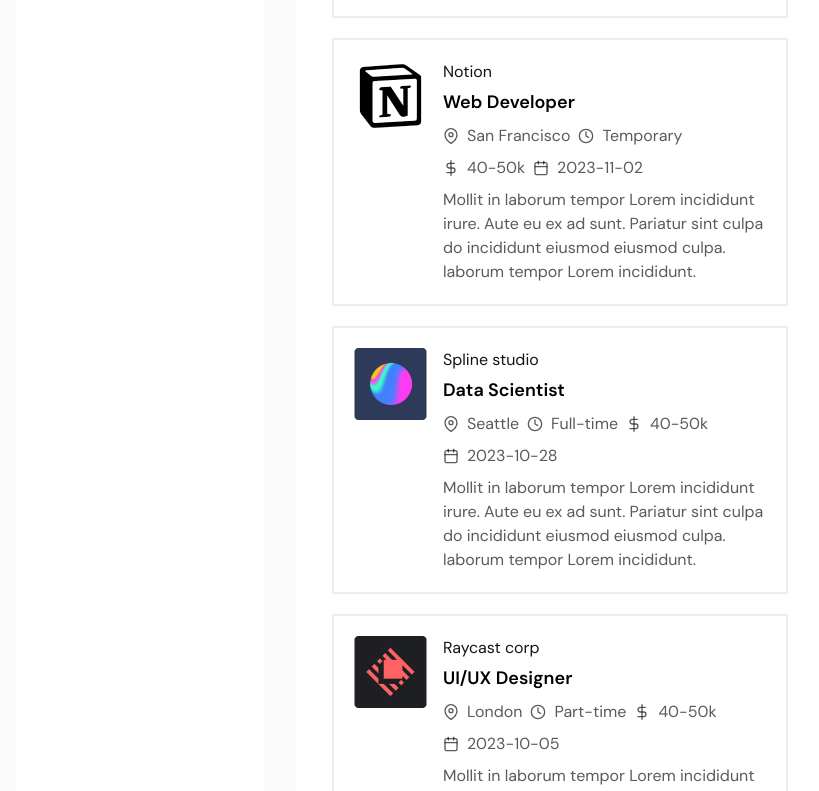
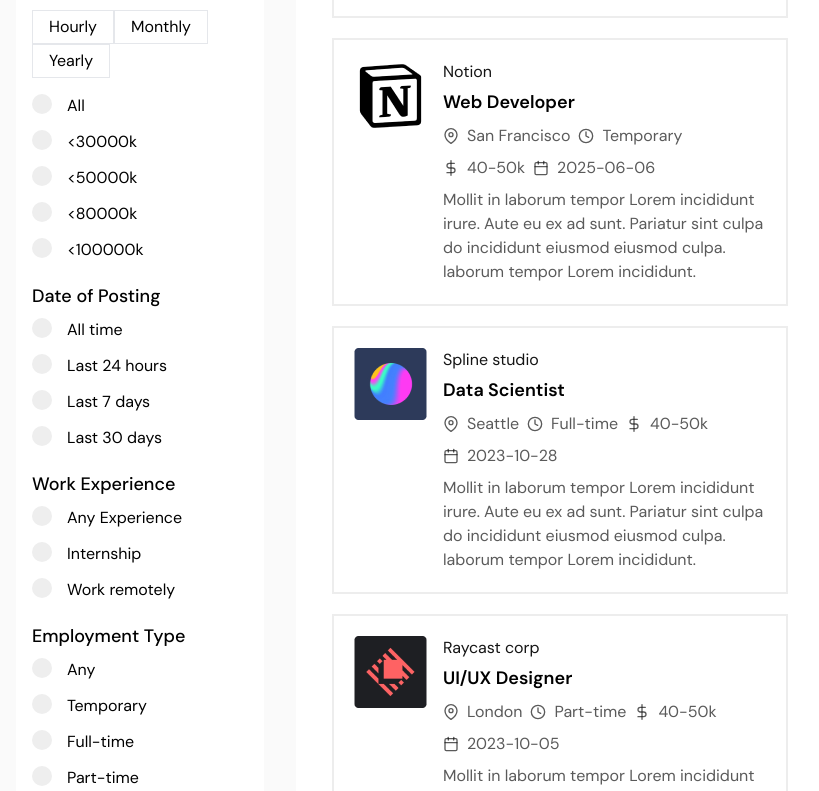
Before and after one commit to poojapgeek/Job_Portal, a React (Vite) app in the folder Client/: page / in a window 1280 px wide. Shown: the part 762-1553 px from the top of the page, without its empty margins (80-899 px from the left). Built offline with nearby package versions, Linux system fonts and the light colour scheme.

Commit message:
Left part is done with other filters

```diff
--- a/Client/public/jobs.json
+++ b/Client/public/jobs.json
@@ -8,7 +8,7 @@
       "maxPrice": "30",
       "salaryType": "Yearly",
       "jobLocation": "Brussels",
-      "postingDate": "2023-11-03",
+      "postingDate": "2025-10-06",
       "experienceLevel": "Any experience",
       "employmentType": "Full-time",
       "description": "Mollit in laborum tempor Lorem incididunt irure. Aute eu ex ad sunt. Pariatur sint culpa do incididunt eiusmod eiusmod culpa. laborum tempor Lorem incididunt."
@@ -22,7 +22,7 @@
       "maxPrice": "50",
       "salaryType": "Yearly",
       "jobLocation": "San Francisco",
-      "postingDate": "2023-11-02",
+      "postingDate": "2025-06-06",
       "experienceLevel": "Internship",
       "employmentType": "Temporary",
       "description": "Mollit in laborum tempor Lorem incididunt irure. Aute eu ex ad sunt. Pariatur sint culpa do incididunt eiusmod eiusmod culpa. laborum tempor Lorem incididunt."
--- a/Client/src/pages/Home.jsx
+++ b/Client/src/pages/Home.jsx
@@ -67,7 +67,8 @@
         jobLocation.toLowerCase() === selected.toLowerCase() || parseInt(maxPrice) <= selected ||
         salaryType.toLowerCase() === selected.toLowerCase() ||
         experienceLevel.toLowerCase() === selected.toLowerCase() ||
-        employmentType.toLowerCase() === selected.toLowerCase()
+        employmentType.toLowerCase() === selected.toLowerCase()||
+        postingDate>=selected
       ))
       console.log(filteredJobs);
     }
--- a/Client/src/sidebar/Button.jsx
+++ b/Client/src/sidebar/Button.jsx
@@ -0,0 +1,11 @@
+import React from 'react'
+
+const Button = ({onClickHandler,value,title}) => {
+  return (
+
+        <button onClick={onClickHandler} value={value} className='px-4 py-1 border text-base hover:bg-blue'>{title}</button>
+
+  )
+}
+
+export default Button
--- /dev/null
+++ b/Client/src/sidebar/EmploymentType.jsx
@@ -0,0 +1,22 @@
+import React from 'react'
+import Inputfield from '../components/Inputfield'
+
+const EmploymentType = ({handleChange}) => {
+  return (
+    <div>
+           <h4 className='text-lg font-medium mb-2 '>Employment Type</h4>
+        <div>
+            <label className='sidebar-label-container'>
+                <input type='radio' name='test' id='test' value="" onChange={handleChange}/>
+                <span className='checkmark'></span>Any
+            </label>
+               <Inputfield handleChange={handleChange} value="Temporary" title="Temporary" name="test"/>
+            <Inputfield handleChange={handleChange} value="Full-time" title="Full-time" name="test"/>
+               <Inputfield handleChange={handleChange} value="Part-time" title="Part-time" name="test"/>
+
+        </div>
+    </div>
+  )
+}
+
+export default EmploymentType
--- /dev/null
+++ b/Client/src/sidebar/JobPostingData.jsx
@@ -0,0 +1,36 @@
+import React from 'react'
+import Inputfield from '../components/Inputfield';
+
+const JobPostingData = ({handleChange}) => {
+    const now=new Date();
+    const twentyFourHoursAgo = new Date(now- 24 * 60 * 60 * 1000);
+     const SevenDaysAgo = new Date(now - 7* 24 * 60 * 60 * 1000);
+      const ThirtyDaysAgo = new Date(now - 30* 24 * 60 * 60 * 1000);
+
+      //convert date to string
+      const twentyFourHoursAgoDate=twentyFourHoursAgo.toISOString().slice(0,10);
+      const SevenDaysAgoDate=SevenDaysAgo.toISOString().slice(0,10);
+      const ThirtyDaysAgoDate=ThirtyDaysAgo.toISOString().slice(0,10);
+
+  return (
+    <div>
+<h4 className='text-lg font-medium mb-2'>Date of Posting</h4>
+
+
+         <div>
+            <label className='sidebar-label-container'>
+                <input type='radio' name='test' id='test' value="" onChange={handleChange}/>
+                <span className='checkmark'></span>All time
+            </label>
+            <Inputfield handleChange={handleChange} value={twentyFourHoursAgoDate} title="Last 24 hours" name="test"/>
+               <Inputfield handleChange={handleChange} value={SevenDaysAgoDate} title="Last 7 days" name="test"/>
+               <Inputfield handleChange={handleChange} value={ThirtyDaysAgoDate} title="Last 30 days" name="test"/>
+
+        </div>
+    </div>
+
+
+  )
+}
+
+export default JobPostingData
--- a/Client/src/sidebar/Salary.jsx
+++ b/Client/src/sidebar/Salary.jsx
@@ -1,11 +1,26 @@
 import React from 'react'
+import Button from './Button'
+import Inputfield from '../components/Inputfield'
 
-const Salary = ({handleChange,hadnleClick}) => {
-  return (
-    <div>
-        <h4 className='text-lg font-medium mb-2'>Salary</h4>
-    </div>
-  )
+const Salary = ({ handleChange, handleClick }) => {
+    return (
+        <div>
+            <h4 className='text-lg font-medium mb-2'>Salary</h4>
+            <div className='mb-4'><Button onClickHandler={handleClick} value="Hourly" title="Hourly" />
+                <Button onClickHandler={handleClick} value="Monthly" title="Monthly" />
+                <Button onClickHandler={handleClick} value="Yearly" title="Yearly" /></div>
+            <div>
+                <label className='sidebar-label-container'>
+                    <input type='radio' name='test' id='test' value="" onChange={handleChange} />
+                    <span className='checkmark'></span>All
+                </label>
+                <Inputfield handleChange={handleChange} value={30} title="<30000k" name="test2" />
+                <Inputfield handleChange={handleChange} value={50} title="<50000k" name="test2" />
+                  <Inputfield handleChange={handleChange} value={80} title="<80000k" name="test2" />
+                    <Inputfield handleChange={handleChange} value={100} title="<100000k" name="test2" />
+            </div>
+        </div>
+    )
 }
 
 export default Salary
--- a/Client/src/sidebar/Sidebar.jsx
+++ b/Client/src/sidebar/Sidebar.jsx
@@ -1,6 +1,9 @@
 import React from 'react'
 import Location from './Location'
 import Salary from './Salary'
+import JobPostingData from './JobPostingData'
+import WorkExperienceLevel from './WorkExperienceLevel'
+import EmploymentType from './EmploymentType'
 
 const Sidebar = ({handleChange,handleClick}) => {
   return (
@@ -8,6 +11,9 @@
         <h3 className='text-lg font-bold'>Filters</h3>
         <Location handleChange={handleChange} />
         <Salary handleChange={handleChange} handleClick={handleClick}/>
+        <JobPostingData handleChange={handleChange}/>
+        <WorkExperienceLevel handleChange={handleChange} />
+        <EmploymentType handleChange={handleChange}/>
     </div>
   )
 }
--- /dev/null
+++ b/Client/src/sidebar/WorkExperienceLevel.jsx
@@ -0,0 +1,21 @@
+import React from 'react'
+import Inputfield from '../components/Inputfield'
+
+const WorkExperienceLevel = ({handleChange}) => {
+  return (
+    <div>
+        <h4 className='text-lg font-medium mb-2 '>Work Experience</h4>
+        <div>
+            <label className='sidebar-label-container'>
+                <input type='radio' name='test' id='test' value="" onChange={handleChange}/>
+                <span className='checkmark'></span>Any Experience
+            </label>
+            <Inputfield handleChange={handleChange} value="Internship" title="Internship" name="test"/>
+               <Inputfield handleChange={handleChange} value="Work remotely" title="Work remotely" name="test"/>
+
+        </div>
+    </div>
+  )
+}
+
+export default WorkExperienceLevel
```
